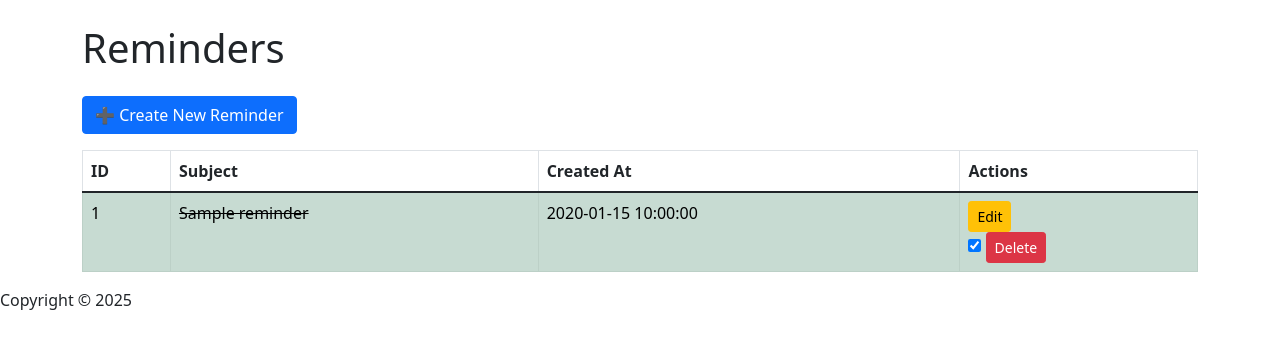
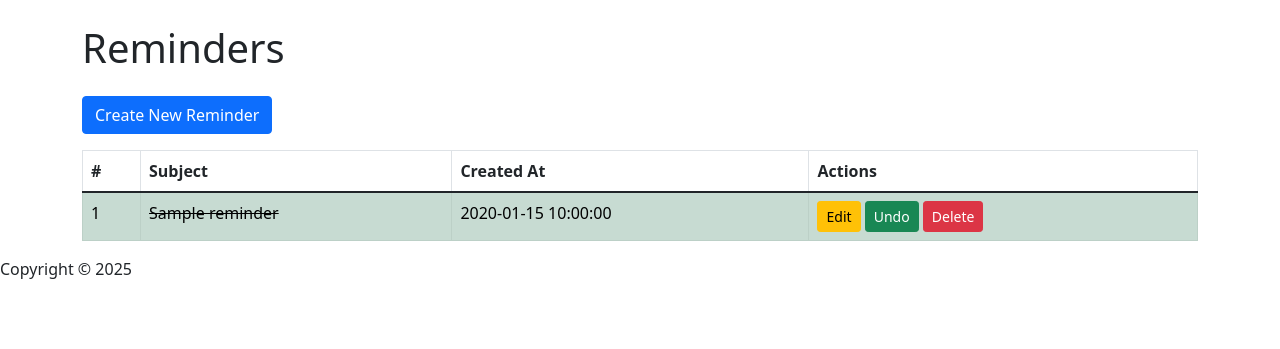
Before and after one commit to HelibenModi/Assignment-4, a PHP site: page /reminders in a window 1280 px wide. Shown: the part 56-405 px from the top of the page. Run offline with PHP 8.4, Linux system fonts and the light colour scheme; the visitor is signed in with stand-in values (Sample User, id 1); tables that the repository leaves empty or names only in its code hold one stand-in row (values such as "Sample post"); data that the repository does not hold is empty.

Commit message:
Delete button updated

```diff
--- a/app/controllers/reminders.php
+++ b/app/controllers/reminders.php
@@ -1,5 +1,5 @@
 <?php
-// File: app/controllers/reminders.php
+
 class Reminders extends Controller {
 
     public function index() {
@@ -36,22 +36,24 @@ class Reminders extends Controller {
     }
 
     public function delete($id) {
-        $reminder = $this->model('Reminder');
-        $reminder->delete_reminders($id);
-        header('Location: /reminders');
-        exit;
+        if ($_SERVER['REQUEST_METHOD'] === 'POST') {
+            $reminder = $this->model('Reminder');
+            $reminder->delete_reminders($id);
+            header('Location: /reminders');
+            exit;
+        } else {
+            echo 'Invalid request method.';
+        }
     }
+
 
     public function complete($id) {
         if ($_SERVER['REQUEST_METHOD'] === 'POST') {
             $reminder = $this->model('Reminder');
             $reminder->toggle_completed($id);
-            $_SESSION['flash'] = "Reminder status updated.";
         }
-
-        header('Location: /reminders');
+        header('Location: /reminders'); // redirect back to main list
         exit;
     }
 
-
 }
--- a/app/models/Reminder.php
+++ b/app/models/Reminder.php
@@ -43,16 +43,13 @@ class Reminder {
         return $stmt->execute();
     }
 
-      public function toggle_completed($id) {
-          $db = db_connect();
-          $stmt = $db->prepare("UPDATE reminders SET completed = NOT completed WHERE id = :id AND user_id = 6");
-          $stmt->bindValue(':id', $id);
-          return $stmt->execute();
 
-
-      }
-
-
+       public function toggle_completed($id) {
+           $db = db_connect();
+           $stmt = $db->prepare("UPDATE reminders SET completed = NOT completed WHERE id = :id AND user_id = 6");
+           $stmt->bindValue(':id', $id);
+           return $stmt->execute();
+       }
 
 
 }
--- a/app/views/reminders/index.php
+++ b/app/views/reminders/index.php
@@ -1,23 +1,14 @@
-<?php require_once 'app/views/templates/header.php' ?>
+<?php require_once 'app/views/templates/header.php'; ?>
 
 <main role="main" class="container mt-4">
-    <div class="page-header">
-        <h1 class="mb-4">Reminders</h1>
-        <p><a class="btn btn-primary" href="/reminders/create">➕ Create New Reminder</a></p>
-    </div>
-    <?php if (!empty($_SESSION['flash'])): ?>
-        <div class="alert alert-success">
-            <?= htmlspecialchars($_SESSION['flash']) ?>
-            <?php unset($_SESSION['flash']); ?>
-        </div>
-    <?php endif; ?>
-
+    <h1 class="mb-4">Reminders</h1>
+    <p><a class="btn btn-primary" href="/reminders/create">Create New Reminder</a></p>
 
     <?php if (!empty($data['reminders'])): ?>
         <table class="table table-striped table-bordered">
             <thead>
                 <tr>
-                    <th>ID</th>
+                    <th>#</th>
                     <th>Subject</th>
                     <th>Created At</th>
                     <th>Actions</th>
@@ -29,25 +20,18 @@
                         <td><?= $index + 1 ?></td>
                         <td><?= $reminder['completed'] ? '<del>' . htmlspecialchars($reminder['subject']) . '</del>' : htmlspecialchars($reminder['subject']) ?></td>
                         <td><?= htmlspecialchars($reminder['created_at']) ?></td>
-
                         <td>
                             <a href="/reminders/edit/<?= $reminder['id'] ?>" class="btn btn-sm btn-warning">Edit</a>
-    <div></div>
+
                             <form method="post" action="/reminders/complete/<?= $reminder['id'] ?>" style="display:inline;">
-                                <label class="switch">
-                                    <input type="checkbox" name="toggle" onchange="this.form.submit()" <?= $reminder['completed'] ? 'checked' : '' ?>>
-                                    <span class="slider"></span>
-                                </label>
+                                <button type="submit" class="btn btn-sm btn-success">
+                                    <?= $reminder['completed'] ? 'Undo' : 'Complete' ?>
+                                </button>
                             </form>
 
-
-
-                            <button type="button" class="btn btn-sm btn-danger"
-                                    data-bs-toggle="modal"
-                                    data-bs-target="#deleteModal"
-                                    data-id="<?= $reminder['id'] ?>">
-                                 Delete
-                            </button>
+                            <form method="post" action="/reminders/delete/<?= $reminder['id'] ?>" style="display:inline;">
+                                <button type="submit" class="btn btn-sm btn-danger">Delete</button>
+                            </form>
                         </td>
                     </tr>
                 <?php endforeach; ?>
@@ -56,27 +40,6 @@
     <?php else: ?>
         <p class="text-muted">You don’t have any reminders yet.</p>
     <?php endif; ?>
-
-    <!-- Delete Confirmation Modal -->
-    <div class="modal fade" id="deleteModal" tabindex="-1" aria-labelledby="deleteModalLabel" aria-hidden="true">
-        <div class="modal-dialog">
-            <div class="modal-content">
-                <div class="modal-header">
-                    <h5 class="modal-title">Delete Reminder</h5>
-                    <button type="button" class="btn-close" data-bs-dismiss="modal" aria-label="Close"></button>
-                </div>
-                <div class="modal-body">
-                    Are you sure you want to delete this reminder?
-                </div>
-                <div class="modal-footer">
-                    <button type="button" class="btn btn-secondary" data-bs-dismiss="modal">Cancel</button>
-                    <a href="#" id="confirmDeleteBtn" class="btn btn-danger">Delete</a>
-                </div>
-            </div>
-        </div>
-    </div>
 </main>
 
-
-
-<?php require_once 'app/views/templates/footer.php' ?>
+<?php require_once 'app/views/templates/footer.php'; ?>
```
